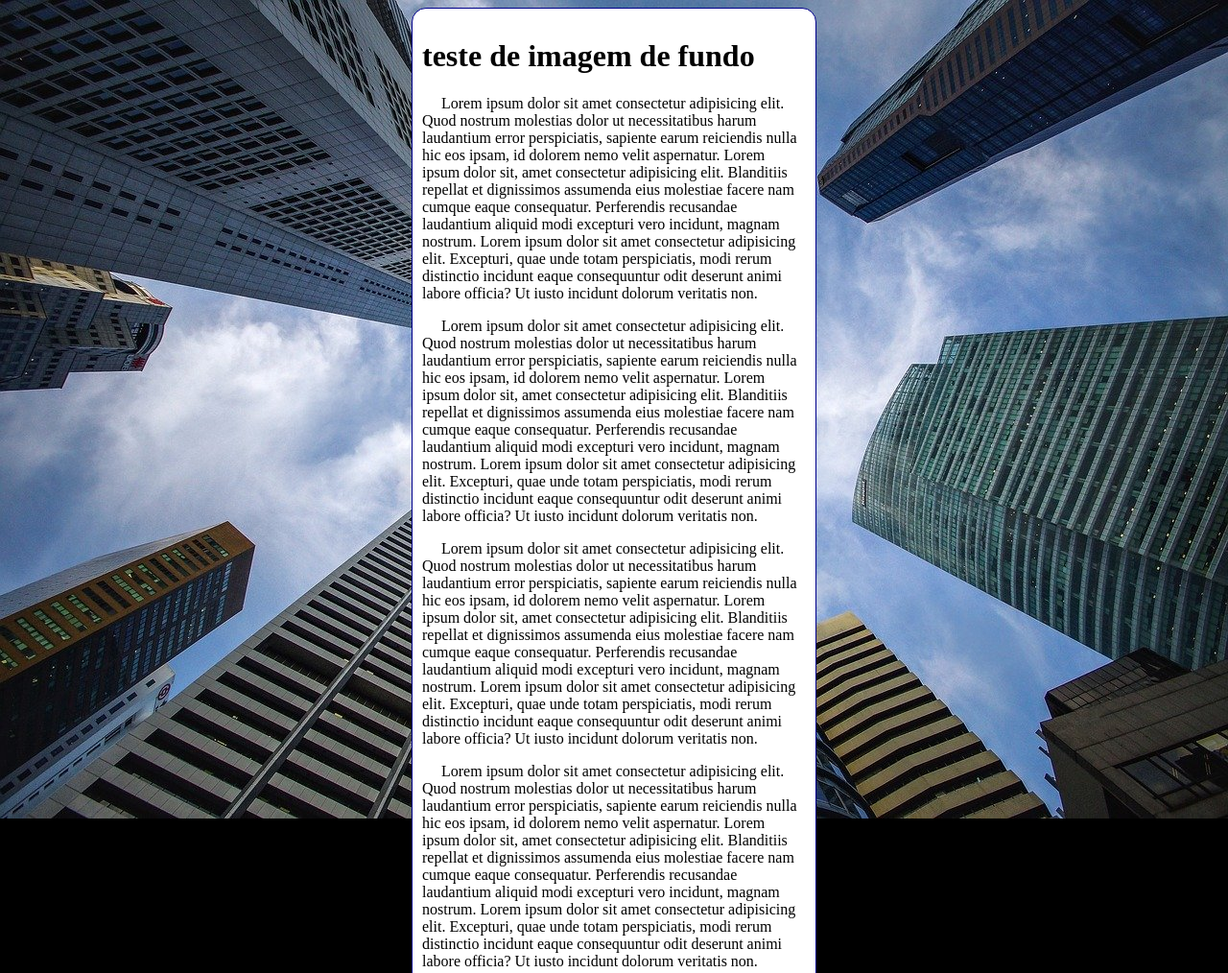
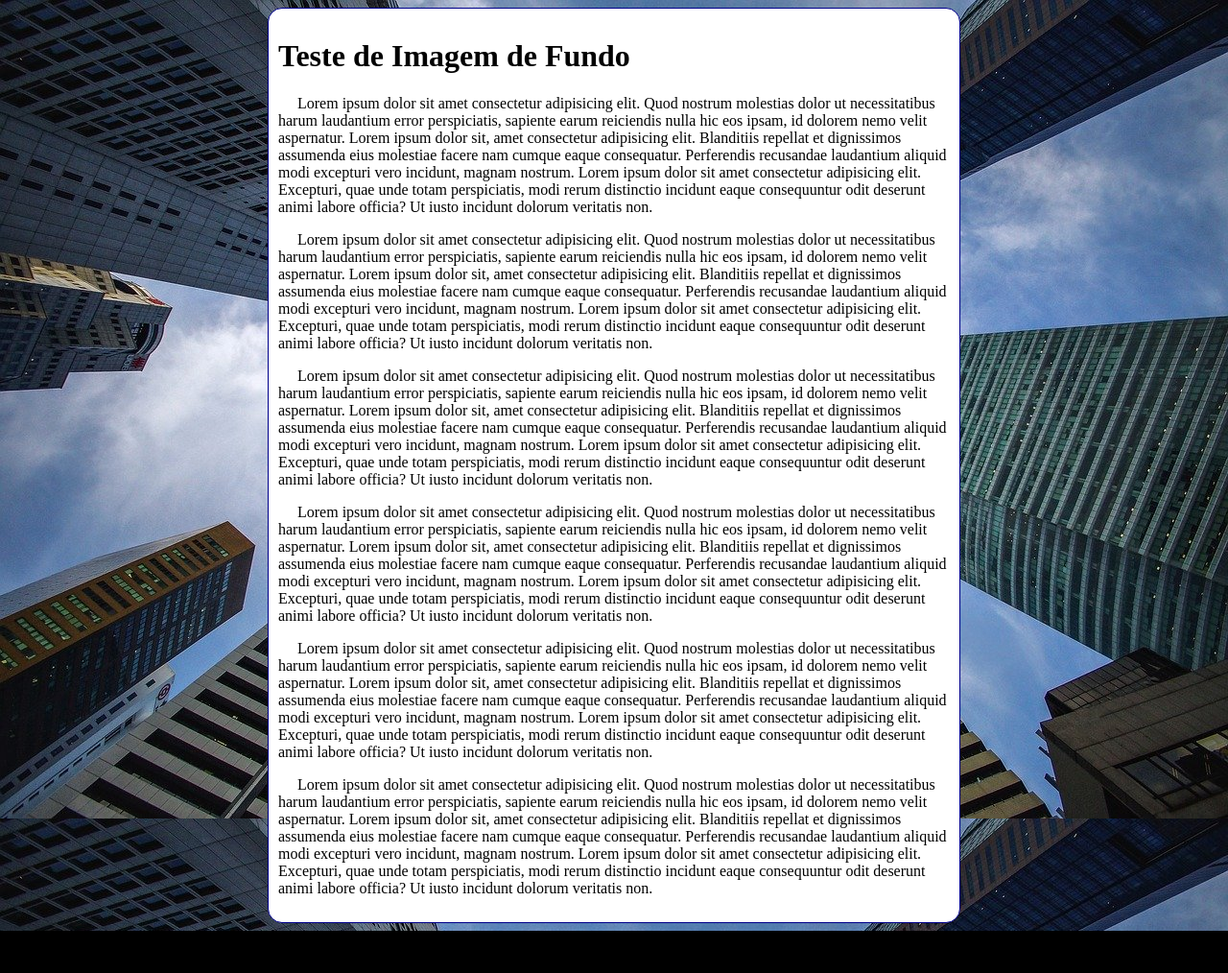
Before and after one commit to Rhuancr/html-css, a plain HTML site: page exercicios/ex022/fundo006.html in a window 1280 px wide. Shown: the top 1014 px of the page at 96% size. After the commit the page ends 970 px from the top, so only its background shows below. Drawn offline with Linux system fonts and the light colour scheme.

Commit message:
atualizei o ex022

```diff
--- a/exercicios/ex022/fundo006.html
+++ b/exercicios/ex022/fundo006.html
@@ -3,20 +3,30 @@
 <head>
     <meta charset="UTF-8">
     <meta name="viewport" content="width=device-width, initial-scale=1.0">
-    <title>Posicionamento</title>
+    <title>Fundo Fixo de Tela</title>
     <style>
         body{
-            height: 100vh;
+            /*height: 100vh;
             background-color: black;
             background-image: url('imagens/wallpaper002.jpg');
             background-position: center top;
             background-repeat: no-repeat;
             background-size: cover;
+            background-attachment: fixed;
+        /* shorthand - background
+        color > image > possition > repeat> [size] > attachment
+        */
 
+        background: black url('imagens/wallpaper002.jpg') center center no-repeat fixed;
+        background-size: cover;
         }
+
+
+
+
         main {
             background-color: white;
-            width: 400px;
+            max-width: 700px;
             padding: 10px;
             margin: auto;
             border: solid 1px darkblue;
@@ -29,7 +39,7 @@
 </head>
 <body>
     <main>
-        <h1>teste de imagem de fundo</h1>
+        <h1>Teste de Imagem de Fundo</h1>
         <p>Lorem ipsum dolor sit amet consectetur adipisicing elit. Quod nostrum molestias dolor ut necessitatibus harum laudantium error perspiciatis, sapiente earum reiciendis nulla hic eos ipsam, id dolorem nemo velit aspernatur.
         Lorem ipsum dolor sit, amet consectetur adipisicing elit. Blanditiis repellat et dignissimos assumenda eius molestiae facere nam cumque eaque consequatur. Perferendis recusandae laudantium aliquid modi excepturi vero incidunt, magnam nostrum. Lorem ipsum dolor sit amet consectetur adipisicing elit. Excepturi, quae unde totam perspiciatis, modi rerum distinctio incidunt eaque consequuntur odit deserunt animi labore officia? Ut iusto incidunt dolorum veritatis non.
         </p>
```
